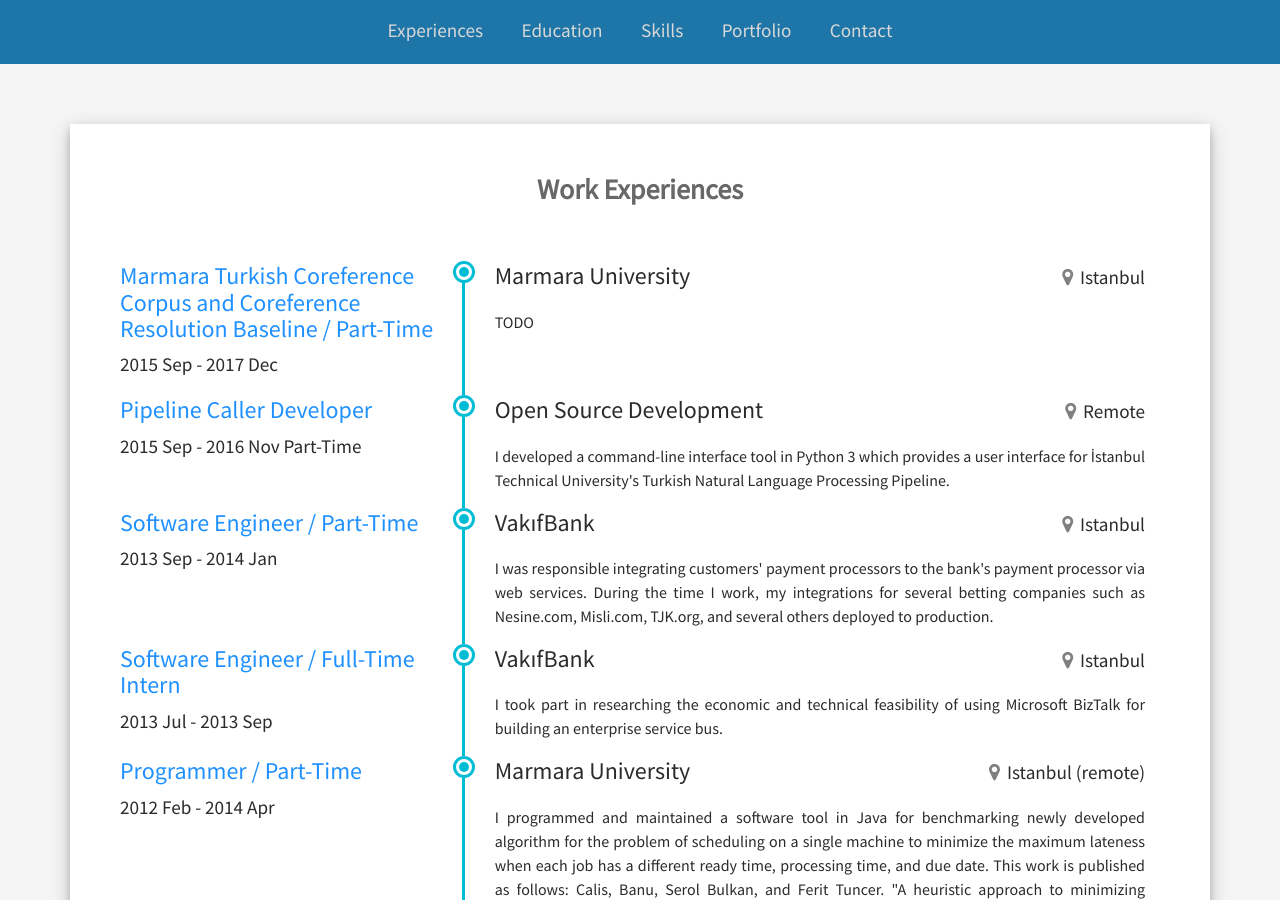
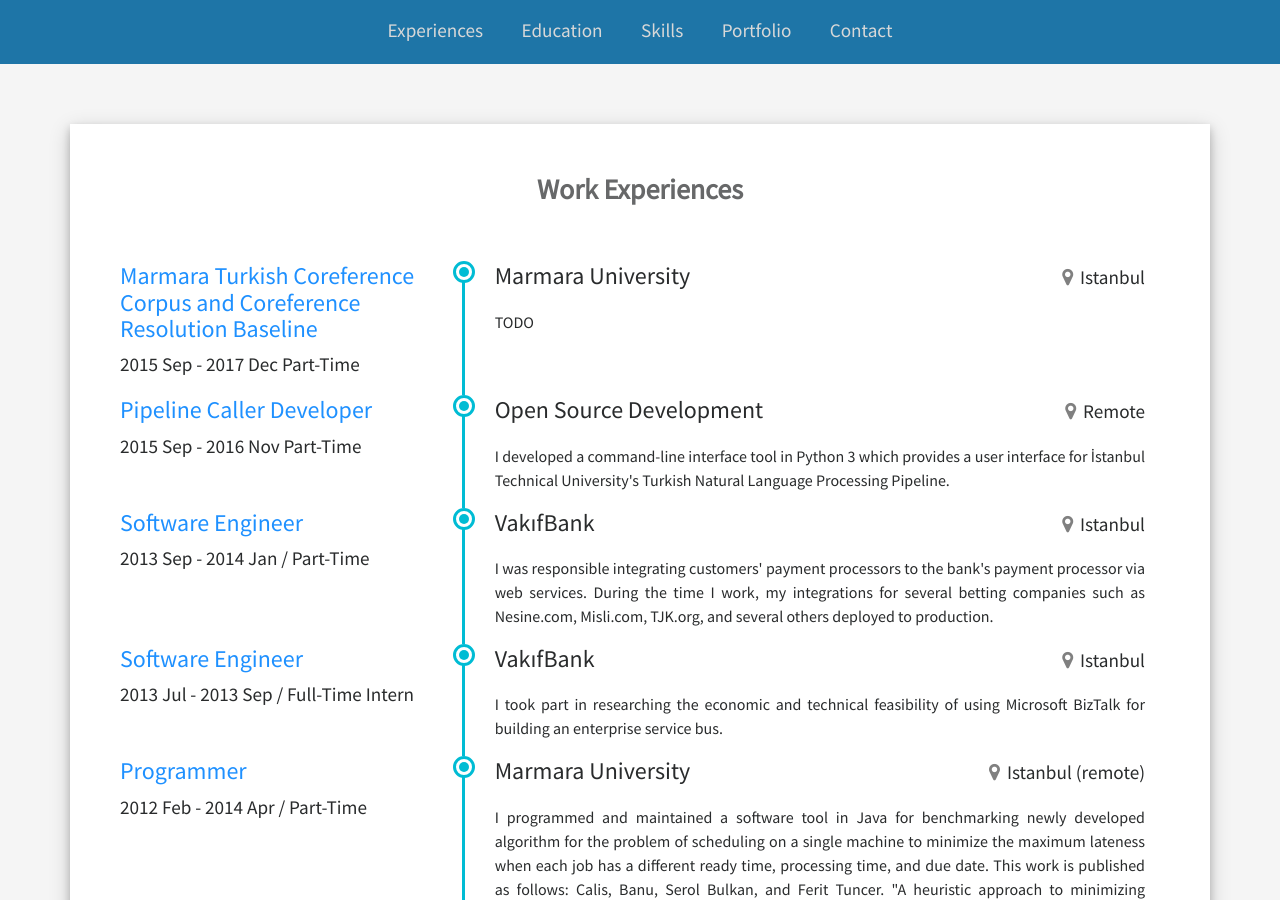
Before and after one commit to ferittuncer/ferittuncer.github.io, a Jekyll site: the page built from index.html, in a window 1280 px wide and 900 px high, scrolled down 705 px. Built offline with Jekyll 4.4.1, drawn with Linux system fonts in a browser that asks for light colours; a style sheet for code colours, icons or effects is not loaded.

```diff
--- a/_data/experiences.yaml
+++ b/_data/experiences.yaml
@@ -1,6 +1,6 @@
 
-- title: Marmara Turkish Coreference Corpus and Coreference Resolution Baseline / Part-Time
-  period: 2015 Sep - 2017 Dec
+- title: Marmara Turkish Coreference Corpus and Coreference Resolution Baseline
+  period: 2015 Sep - 2017 Dec Part-Time
   company: Marmara University
   location: Istanbul
   description: >
@@ -12,22 +12,22 @@
   location: Remote
   description: >
     I developed a command-line interface tool in Python 3 which provides a user interface for İstanbul Technical University's Turkish Natural Language Processing Pipeline.
-- title: Software Engineer / Part-Time
-  period: 2013 Sep - 2014 Jan
+- title: Software Engineer
+  period: 2013 Sep - 2014 Jan / Part-Time
   company: VakıfBank
   location: Istanbul
   description: >
     I was responsible integrating customers' payment processors to the bank's payment processor via web services. During the time I work, my integrations for several betting companies such as Nesine.com, Misli.com, TJK.org, and several others deployed to production.
 
-- title: Software Engineer / Full-Time Intern
-  period: 2013 Jul - 2013 Sep
+- title: Software Engineer
+  period: 2013 Jul - 2013 Sep / Full-Time Intern
   company: VakıfBank
   location: Istanbul
   description: >
     I took part in researching the economic and technical feasibility of using Microsoft BizTalk for building an enterprise service bus.
 
-- title: Programmer / Part-Time
-  period: 2012 Feb - 2014 Apr
+- title: Programmer
+  period: 2012 Feb - 2014 Apr / Part-Time
   company: Marmara University
   location: Istanbul (remote)
   description: >
```
